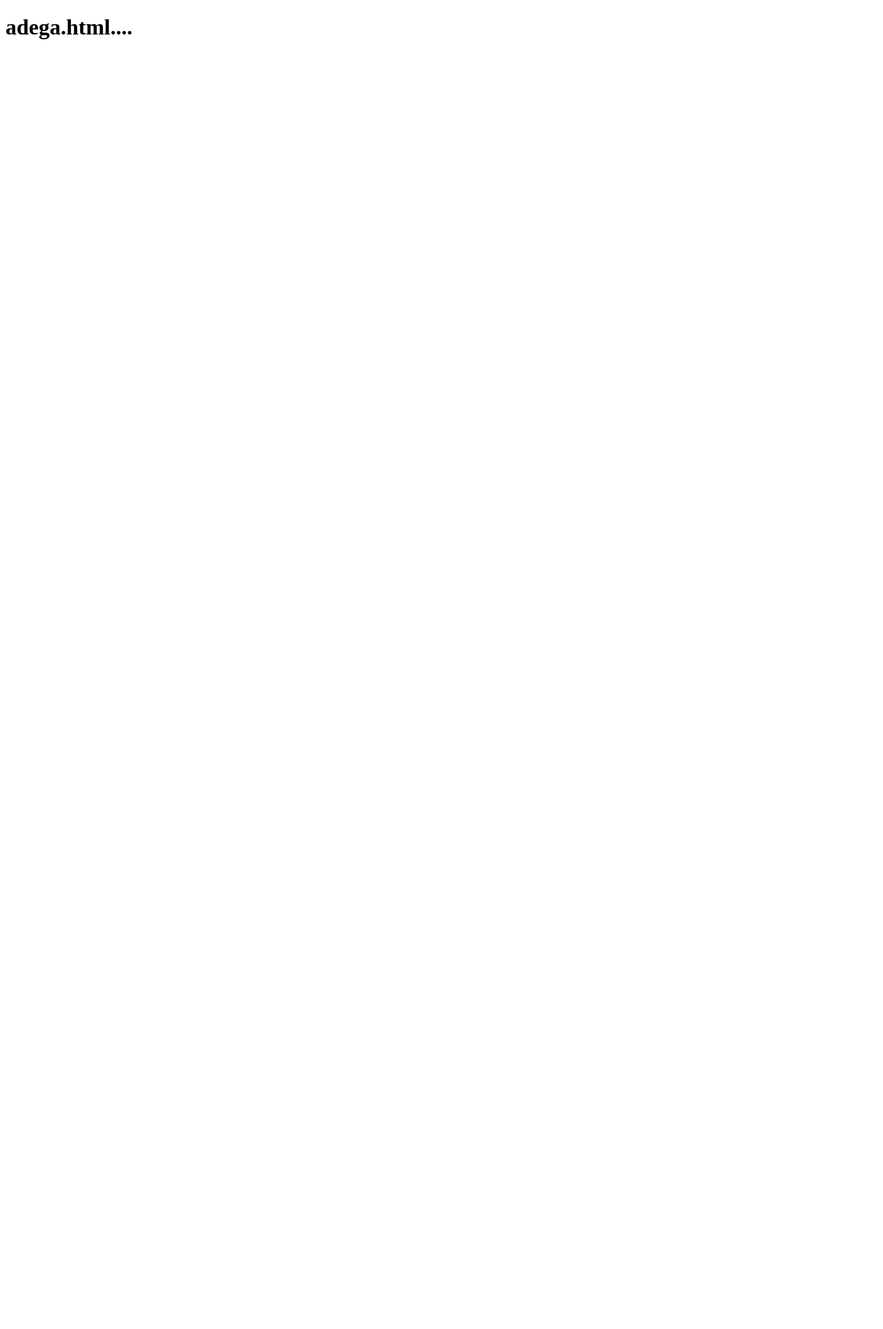
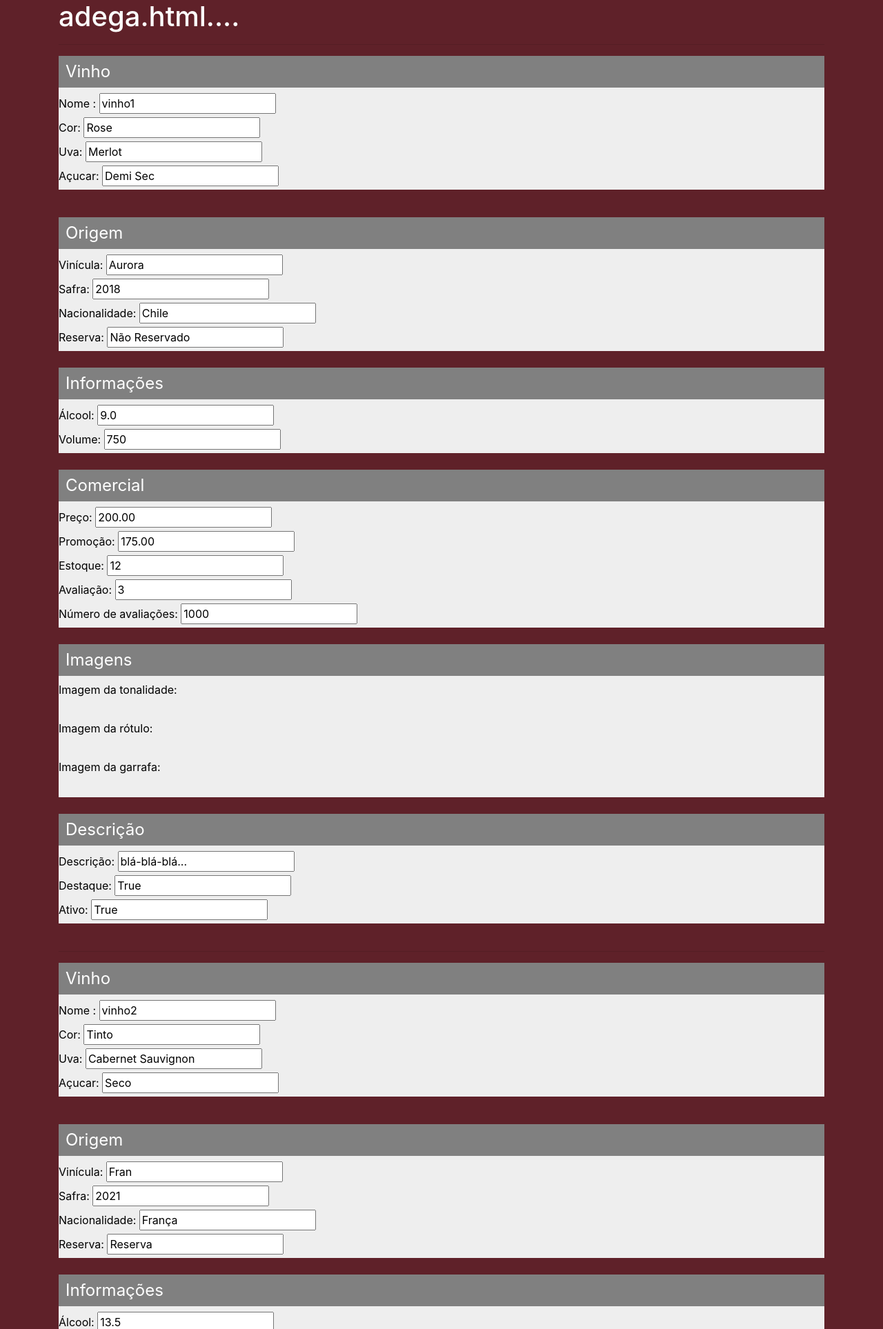
Before and after one commit to eng-olavo/Wine, a Django app: page /adega/ in a window 1280 px wide. Before the commit the part shown is almost empty. Shown: the top 1927 px of the page at 69% size. Before the commit the page ends 57 px from the top, so only its background shows below. Run offline with Django 3.2, Linux system fonts and the light colour scheme; data comes from the database, SQL or seed files in the repository; some libraries are stand-ins or nearby versions.

Commit message:
App Wine 3º Commit Leitura do Banco de dados Apresentação dos dados na lista do adega.html

```diff
--- a/core/admin.py
+++ b/core/admin.py
@@ -6,6 +6,6 @@
 
 #@admin.register(Vinho)
 class VinhoAdmin(admin.ModelAdmin):
-    list_display = ('nome','cor','uva','acucar', 'safra', 'nacionalidade','destaque','ativo',)
+    list_display = ('nome','cor','uva','acucar', 'safra', 'nacionalidade','destaque','ativo')
 
 admin.site.register(models.Vinho, VinhoAdmin)
--- a/core/static/css/styles.css
+++ b/core/static/css/styles.css
@@ -0,0 +1,34 @@
+body{
+    background-color: #5f2129;
+    color: #ffffff;
+}
+
+a {
+    color: #ffffff;
+}
+
+th {
+    color: #ffffff;
+}
+
+h1 {
+    color: #ffffff;
+}
+
+h2{
+    text-align: center;
+}
+
+label {
+    color: #000000;
+}
+
+fieldset {
+  background-color: #eeeeee;
+}
+
+legend {
+  background-color: gray;
+  color: white;
+  padding: 5px 10px;
+}
--- a/core/templates/adega.html
+++ b/core/templates/adega.html
@@ -1,10 +1,84 @@
+{% load bootstrap4 %}
+{% load static %}
 <!DOCTYPE html>
 <html lang="en">
 <head>
     <meta charset="UTF-8">
     <title>Adega</title>
+    {% bootstrap_css %}
+    <link href="{% static 'css/styles.css' %}" rel="stylesheet">
 </head>
 <body>
-    <h1>adega.html....</h1>
+    <div class="container">
+        <h1>adega.html....</h1>
+        <hr>
+    </div>
+    {% for vinho in vinhos %}
+    <div class="container">
+        <fieldset class="form-group">
+            <legend>Vinho</legend>
+                <label>Nome  : </label>
+                <input type="text" value="{{ vinho.nome }}"><br>
+                <label>Cor: </label>
+                <input type="text" value="{{ vinho.get_cor_display }}"><br>
+                <label>Uva: </label>
+                <input type="text" value="{{ vinho.get_uva_display }}"><br>
+                <label>Açucar: </label>
+                <input type="text" value="{{ vinho.get_acucar_display }}"><br>
+        </fieldset><br>
+        <fieldset>
+            <legend>Origem</legend>
+                <label>Vinícula: </label>
+                <input type="text" value="{{ vinho.vinicula }}"><br>
+                <label>Safra: </label>
+                <input type="number" value="{{ vinho.safra }}"><br>
+                <label>Nacionalidade: </label>
+                <input type="text" value="{{ vinho.get_nacionalidade_display }}"><br>
+                <label>Reserva: </label>
+                <input type="text" value="{{ vinho.get_reserva_display }}"><br>
+        </fieldset><br>
+        <fieldset>
+            <legend>Informações</legend>
+                <label>Álcool: </label>
+                <input type="text" value="{{ vinho.alcool }}"><br>
+                <label>Volume: </label>
+                <input type="text" value="{{ vinho.volume }}"><br>
+        </fieldset><br>
+        <fieldset>
+            <legend>Comercial</legend>
+                <label>Preço: </label>
+                <input type="text" value="{{ vinho.preco }}"><br>
+                <label>Promoção: </label>
+                <input type="text" value="{{ vinho.promocao }}"><br>
+                <label>Estoque: </label>
+                <input type="number" value="{{ vinho.estoque }}"><br>
+                <label>Avaliação: </label>
+                <input type="number" value="{{ vinho.avaliacao }}"><br>
+                <label>Número de avaliações: </label>
+                <input type="number" value="{{ vinho.num_avaliacoes }}"><br>
+        </fieldset><br>
+        <fieldset>
+            <legend>Imagens</legend>
+                <label>Imagem da tonalidade: </label><br>
+                <img src="{{ vinho.tonalidade.thumb.url }}" ><br>
+                <label>Imagem da rótulo: </label><br>
+                <img src="{{ vinho.img_rotulo.thumb.url }}" ><br>
+                <label>Imagem da garrafa: </label><br>
+                <img src="{{ vinho.img_garrafa.thumb.url }}" ><br>
+        </fieldset><br>
+        <fieldset>
+            <legend>Descrição</legend>
+                <label>Descrição: </label>
+                <input type="text" value="{{ vinho.descricao }}"><br>
+                <label>Destaque: </label>
+                <input type="text" value="{{ vinho.destaque }}"><br>
+                <label>Ativo: </label>
+                 <input type="text" value="{{ vinho.ativo }}"><br>
+        </fieldset><br>
+        <hr>
+    </div>
+    {% endfor%}
+
+{% bootstrap_javascript jquery='full' %}
 </body>
 </html>
--- a/core/views.py
+++ b/core/views.py
@@ -1,11 +1,15 @@
 from django.shortcuts import render
+from core.models import Vinho
 
 def index(request):
     return render(request,'index.html')
 
 
 def adega(request):
-    return render(request,'adega.html')
+    vinho = Vinho.objects.all()
+    dados = {'vinhos': vinho}
+    print(vinho)
+    return render(request, 'adega.html', dados)
 
 
 def adicionarVinho(request):
```
Also changed, not shown: media/garrafa/garrafa.jpg (added), media/garrafa/garrafa.thumb.jpg (added), media/garrafa/garrafa_3Ze5SnK.jpg (added), media/garrafa/garrafa_3Ze5SnK.thumb.jpg (added), media/produto/rotulo.jpg (added), media/produto/rotulo.thumb.jpg (added), media/produto/rotulo_EHUsfbp.jpg (added), media/produto/rotulo_EHUsfbp.thumb.jpg (added), media/tonalidade/tonalidade.png (added), media/tonalidade/tonalidade.thumb.png (added), media/tonalidade/tonalidade_zTM0UNb.png (added), media/tonalidade/tonalidade_zTM0UNb.thumb.png (added).
